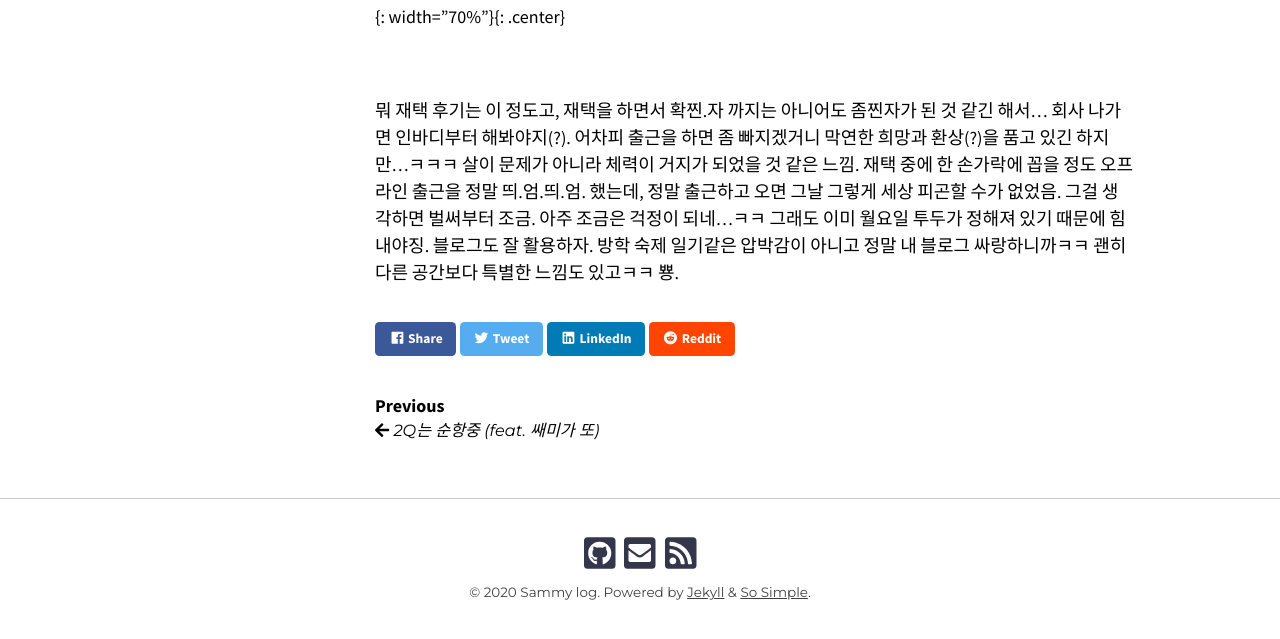
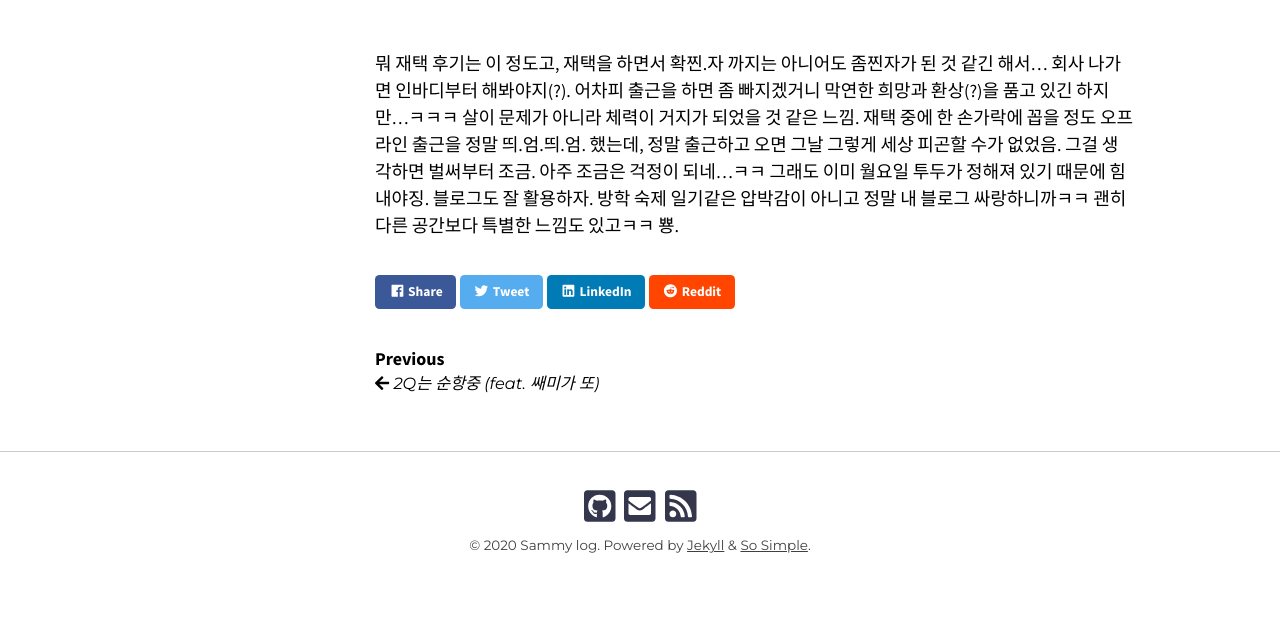
Before and after one commit to ssammykim/ssammykim.github.io, a Jekyll site: the page built from _posts/2020-05-09-last-work-from-home.md, in a window 1280 px wide and 900 px high, scrolled down 2461 px, cut to the strip 255-894 px from the top of the window. Built offline with Jekyll 4.4.1, drawn with Linux system fonts in a browser that asks for light colours; nearby versions of some CDN libraries; some web fonts are replaced; comment, search, counter and statistics services are not loaded.

Commit message:
Update 2020-05-09-last-work-from-home.md

```diff
--- a/_posts/2020-05-09-last-work-from-home.md
+++ b/_posts/2020-05-09-last-work-from-home.md
@@ -40,7 +40,7 @@ excerpt_separator: "<!--more-->"
 
 <br>
 
-{% include youtube_embed.html id="DYu_bGbZiiQ" %}{: width="70%"}{: .center}
+{% include youtube_embed.html id="DYu_bGbZiiQ" %}
 
 <br>
 
```
